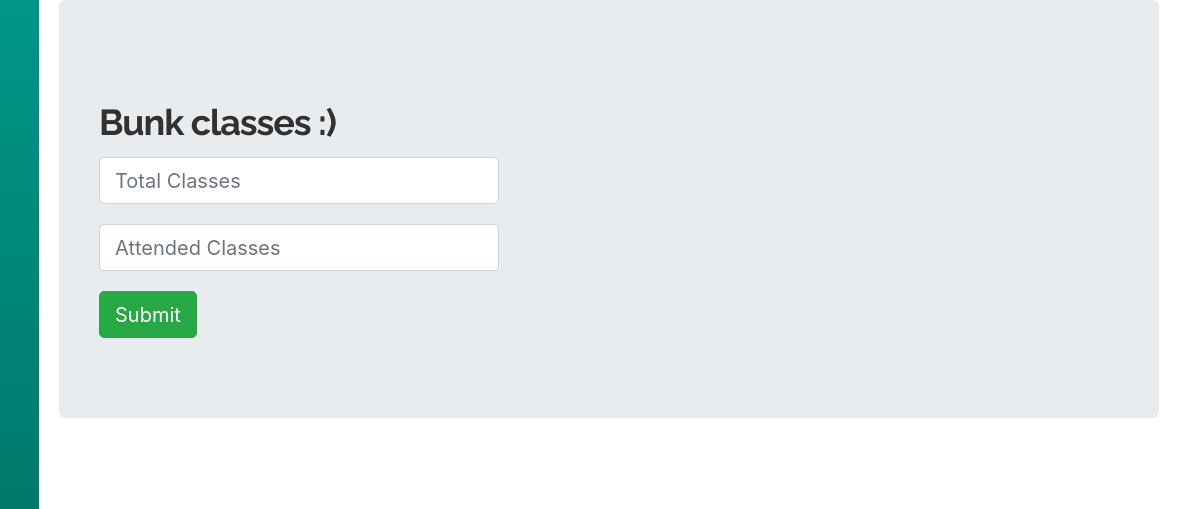
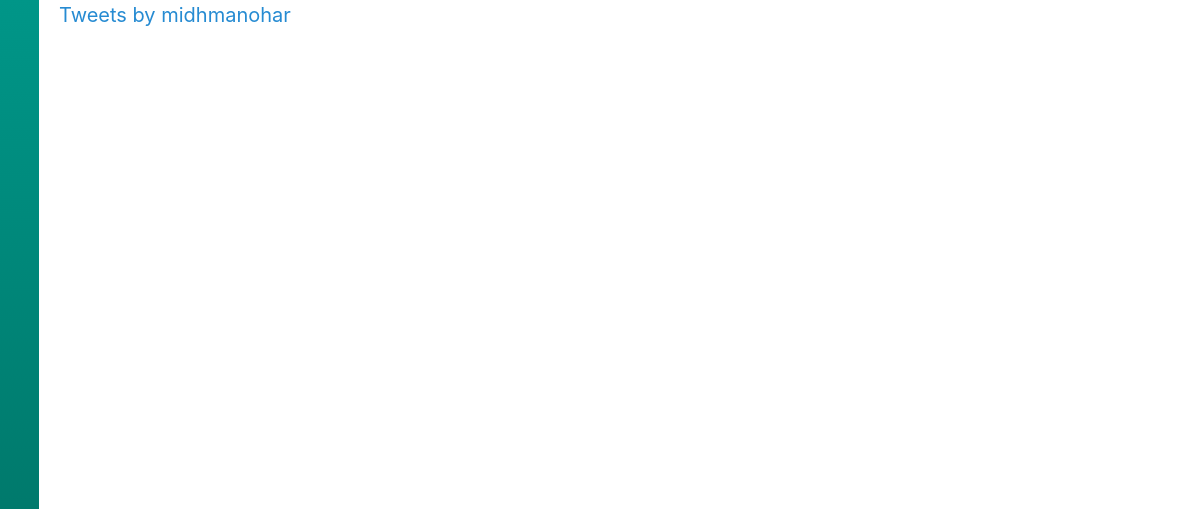
Before and after one commit to midhmanohar/Personal-Website, a plain HTML site: page index.html in a window 1280 px wide. Shown: the top 509 px of the page, 361-1540 px from the left, 1179 px wide, since content can reach past the window. Drawn offline with Linux system fonts and the light colour scheme; a web font is replaced by a local one.

Commit message:
added tweet embed

```diff
--- a/index.html
+++ b/index.html
@@ -44,7 +44,7 @@
   <link rel="icon" type="image/png" href="images/image1.jpg" sizes="196x196" />
   <link rel="icon" type="image/png" href="images/image1.jpg" sizes="32x32" />
   <link rel="icon" type="image/png" href="images/image1.jpg" sizes="16x16" />
-  <meta name="application-name" content="Chris Banes"/>
+  <meta name="application-name" content="Chris Banes" />
   <meta name="msapplication-TileColor" content="#00796B" />
   <meta name="msapplication-TileImage" content="/content/mstile-144x144.png" />
 
@@ -71,7 +71,6 @@
 
       <nav class="sidebar-nav">
         <a class="sidebar-nav-item active" href="/">Home</a>
-
       </nav>
 
 
@@ -142,7 +141,8 @@
         </ul>
     </div>
   </div>
-<div class="container">
+</main>
+  <!-- <div class="container">
     <div class="post">
       <main role="main">
         <div class="jumbotron">
@@ -154,16 +154,13 @@
             <div class="form-group">
               <input type="text" class="form-control" id="attendedClasses" placeholder="Attended Classes" style="width:400px;">
             </div>
-      <button type="submit" class="btn btn-success">Submit</submit>
+            <button type="submit" class="btn btn-success" id="finish">Submit</submit>
     </form>
-     </div>
-</main>
+  </div> -->
 
-<div class="row marketing">
-          <div class="col-lg-12">
-              <div id="Results"></div>
-          </div>
-</div>
+<div class="container tweet">
+  <div class="post">
+    <a class="twitter-timeline" href="https://twitter.com/midhmanohar?ref_src=twsrc%5Etfw">Tweets by midhmanohar</a> <script async src="https://platform.twitter.com/widgets.js" charset="utf-8"></script>
   </div>
 </div>
 
```
Lines whose indentation alone changed are shown as unchanged.
